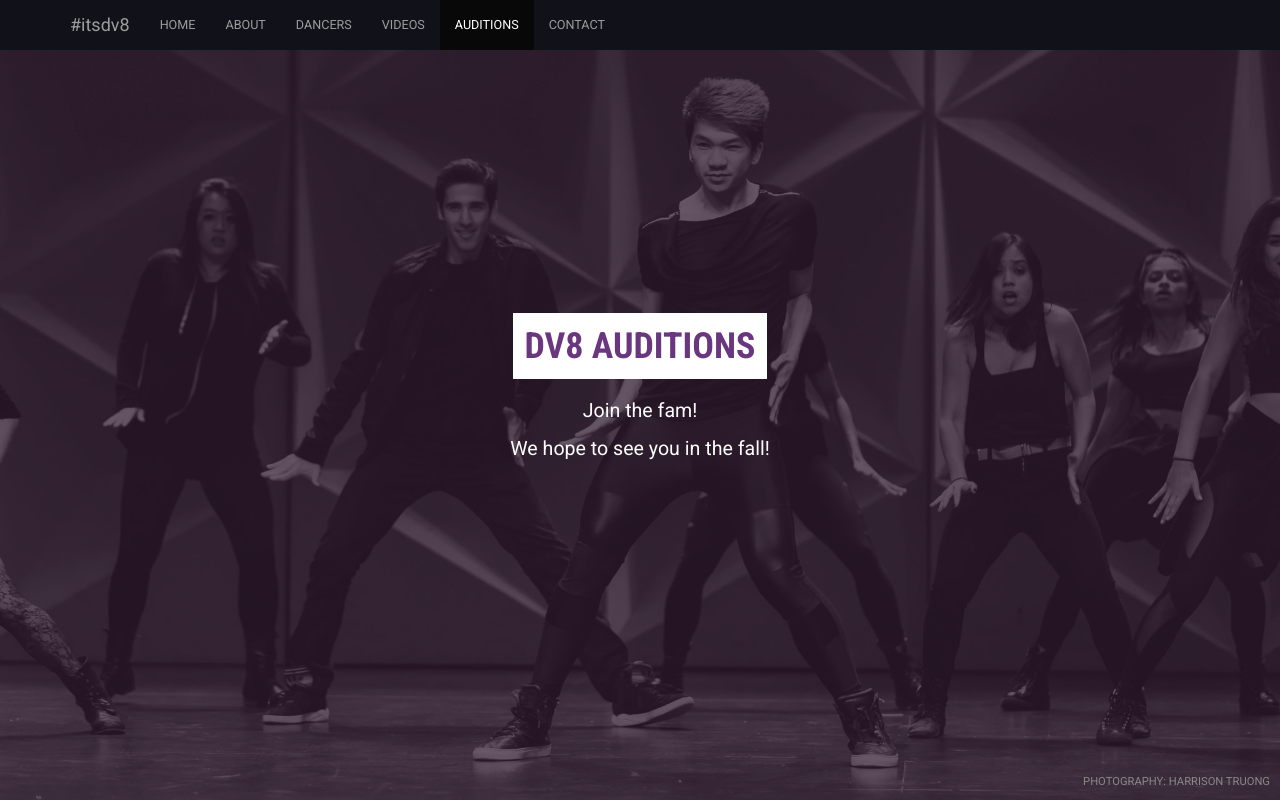
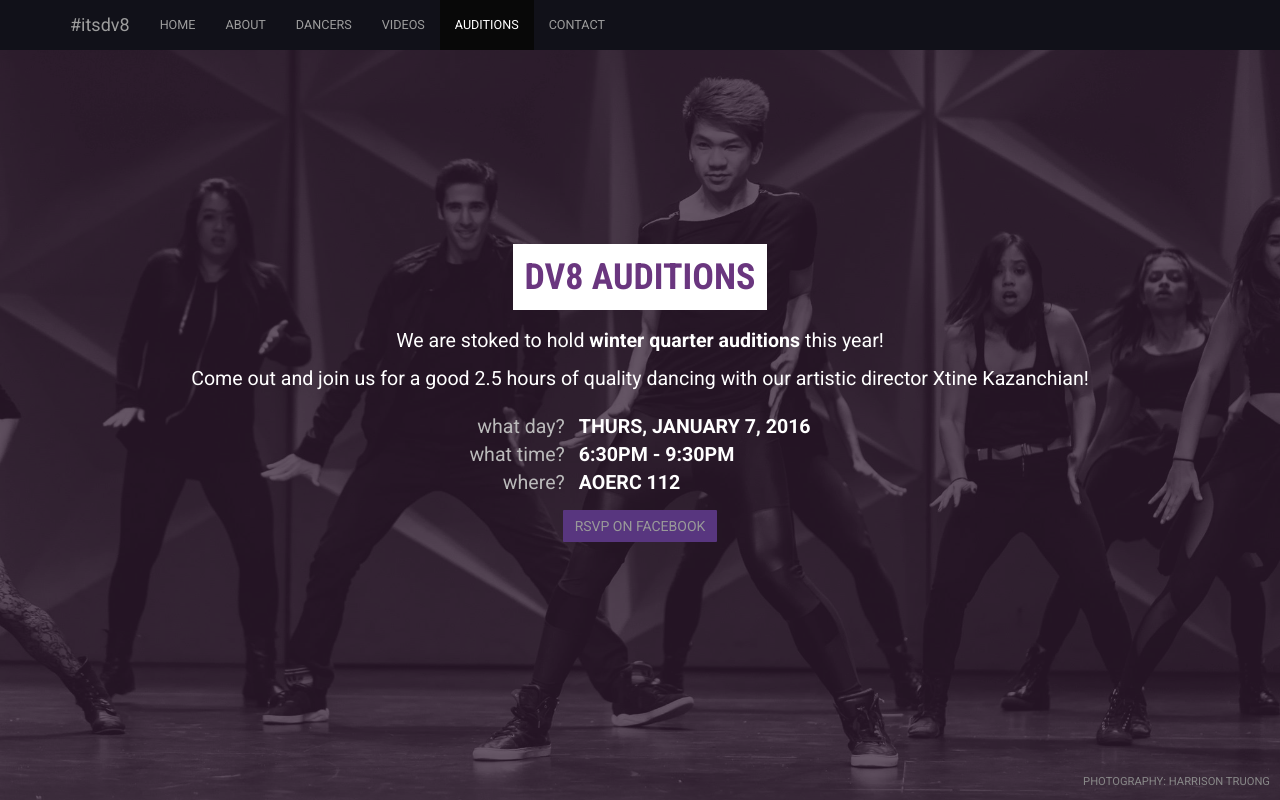
Before and after one commit to lesliettu/dv8-website, a plain HTML site: page auditions.html in a window 1280 px wide. Drawn offline with Linux system fonts and the light colour scheme.

Commit message:
update auditions page for winter quarter auditions

```diff
--- a/auditions.html
+++ b/auditions.html
@@ -82,45 +82,45 @@
       <div class="inner">
         <h1 class="cover-title">Dv8 Auditions</h1>
 
-        <p class="cover-text" style="margin-top: 30px;">Join the fam!</p>
-        <p class="cover-text">We hope to see you in the fall!</p>
-        <!--
-        <p class="cover-text" style="margin-top: 30px;">Join the fam!</p>
-        <table class="cover-text table-dates">
+        <p class="cover-text" style="margin-top: 30px;">
+        We are stoked to hold <b>winter quarter auditions</b> this year!
+        </p>
+        <p class="cover-text">
+        Come out and join us for a good 2.5 hours of quality dancing
+        with our artistic director Xtine Kazanchian!
+        </p>
+        <table class="cover-text table-dates" style="margin-top:20px;">
           <tr>
             <td class="date">
-              Thursday, 9/24
+              what day?
             </td>
             <td class="event-name">
-              <a target="_blank" href="https://www.facebook.com/events/883965488356040/">
-                PRE-AUDITION WORKSHOP
-              </a>
+              THURS, JANUARY 7, 2016
             </td>
           </tr>
           <tr>
             <td class="date">
-              Saturday, 9/26
+              what time?
             </td>
             <td class="event-name">
-              <a target="_blank" href="https://www.facebook.com/events/507518229419537/">
-                AUDITIONS
-              </a>
+              6:30PM - 9:30PM
             </td>
           </tr>
           <tr>
             <td class="date">
-              Sunday, 9/27
+              where?
             </td>
             <td class="event-name">
-              <a target="_blank" href="https://www.facebook.com/events/507518229419537/">
-                CALLBACKS
-              </a>
+              AOERC 112
             </td>
           </tr>
         </table>
 
-        <p style="color: #ddd">(click on an event name for more deets)</p>
-        -->
+			<a id="youtube-link" target="_blank" role="button" class="btn button"
+         href="https://www.facebook.com/events/1723106521266946/">
+        RSVP on Facebook
+      </a>
+
       </div>
     </div>
   </div>
```
Also changed, not shown: video.html (+3 -0 lines).
